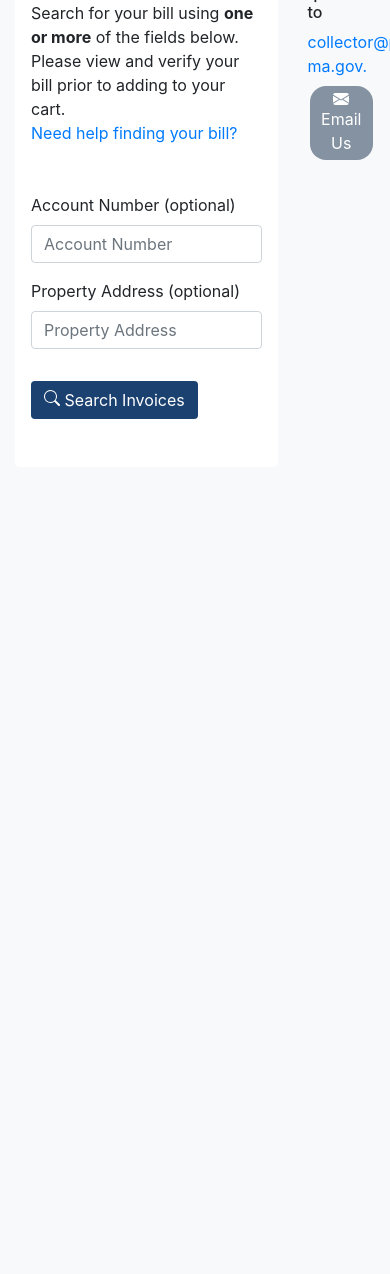
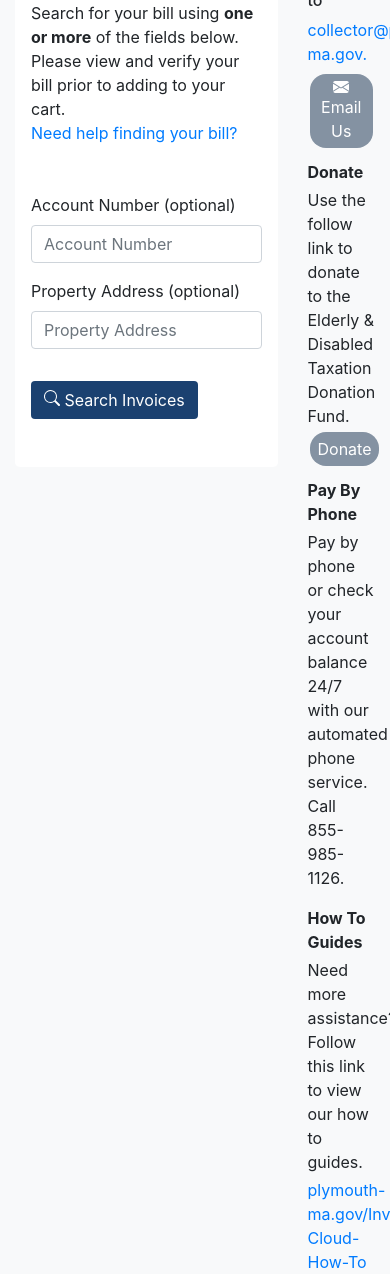
Before and after one commit to jefftocco21/InvoiceCloudClone, a plain HTML site: page PP.html in a window 390 px wide. Shown: the part 320-1594 px from the top of the page. Before the commit the page ends 844 px from the top, so only its background shows below. Drawn offline with nearby package versions, Linux system fonts and the light colour scheme.

Commit message:
PP Side Info for reaching collectors, donating, pay by phone, how to

```diff
--- a/PP.html
+++ b/PP.html
@@ -53,15 +53,29 @@
            </div>
         </div>
         <div class="col-3 mt-5">
-          <p class="font-weight-bold"><svg xmlns="http://www.w3.org/2000/svg" width="16" height="16" fill="currentColor" class="bi bi-question-circle-fill" viewBox="0 0 16 16">
+          <p class="font-weight-bold mb-1"><svg xmlns="http://www.w3.org/2000/svg" width="16" height="16" fill="currentColor" class="bi bi-question-circle-fill" viewBox="0 0 16 16">
             <path d="M16 8A8 8 0 1 1 0 8a8 8 0 0 1 16 0zM5.496 6.033h.825c.138 0 .248-.113.266-.25.09-.656.54-1.134 1.342-1.134.686 0 1.314.343 1.314 1.168 0 .635-.374.927-.965 1.371-.673.489-1.206 1.06-1.168 1.987l.003.217a.25.25 0 0 0 .25.246h.811a.25.25 0 0 0 .25-.25v-.105c0-.718.273-.927 1.01-1.486.609-.463 1.244-.977 1.244-2.056 0-1.511-1.276-2.241-2.673-2.241-1.267 0-2.655.59-2.75 2.286a.237.237 0 0 0 .241.247zm2.325 6.443c.61 0 1.029-.394 1.029-.927 0-.552-.42-.94-1.029-.94-.584 0-1.009.388-1.009.94 0 .533.425.927 1.01.927z"/>
           </svg> Need Help?</p>
           <p class="h6">You may reach us at (508) 747-1620 Ext: 10291.
             You may email your questions to </p>
             <a href="#">collector@plymouth-ma.gov.</a>
-          <button class="pilly text-white mt-2" style="background-color: #8492a2;"><svg xmlns="http://www.w3.org/2000/svg" width="16" height="16" fill="currentColor" class="bi bi-envelope-fill" viewBox="0 0 16 16">
+          <button class="pilly text-white mt-2 mb-2" style="background-color: #8492a2;"><svg xmlns="http://www.w3.org/2000/svg" width="16" height="16" fill="currentColor" class="bi bi-envelope-fill" viewBox="0 0 16 16">
             <path d="M.05 3.555A2 2 0 0 1 2 2h12a2 2 0 0 1 1.95 1.555L8 8.414.05 3.555ZM0 4.697v7.104l5.803-3.558L0 4.697ZM6.761 8.83l-6.57 4.027A2 2 0 0 0 2 14h12a2 2 0 0 0 1.808-1.144l-6.57-4.027L8 9.586l-1.239-.757Zm3.436-.586L16 11.801V4.697l-5.803 3.546Z"/>
           </svg> Email Us</button>
+
+          <p class="font-weight-bold mt-1 mb-1">Donate</p>
+          <p class="mt-0 mb-0"> Use the follow link to donate to the Elderly & Disabled Taxation Donation Fund.</p>
+          <button class="pilly text-white" style="background-color: #8492a2;">Donate</button>
+
+          <p class="font-weight-bold mt-2 mb-1">Pay By Phone</p>
+          <p class="mt-0">Pay by phone or check your account balance 24/7 with our automated phone service. Call 855-985-1126.</p>
+
+          <p class="font-weight-bold mt-2 mb-1">How To Guides</p>
+          <p class="mt-0 mb-1">Need more assistance? Follow this link to view our how to guides.</p>
+          <a href="#">plymouth-ma.gov/Invoice-Cloud-How-To</a>
+
         </div>
+
+
   </body>
 </html>
```
